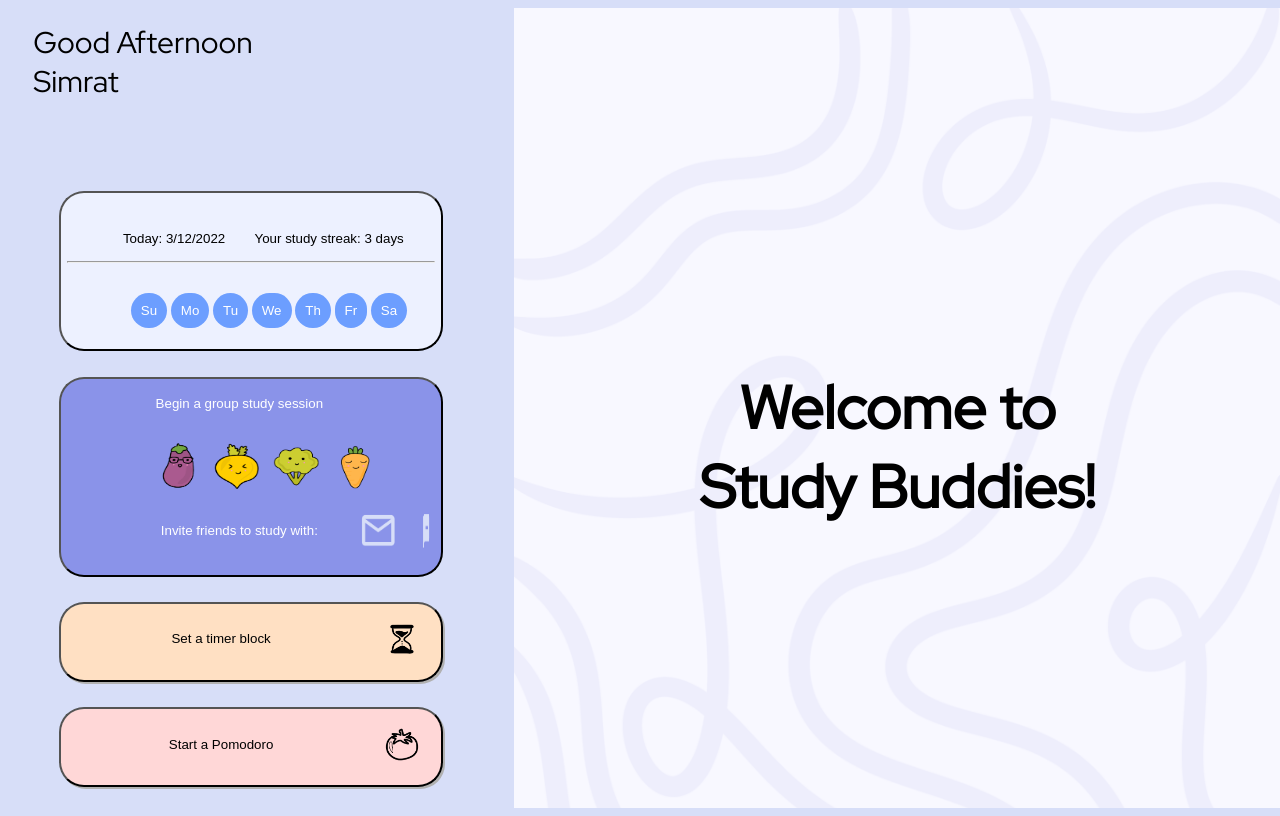
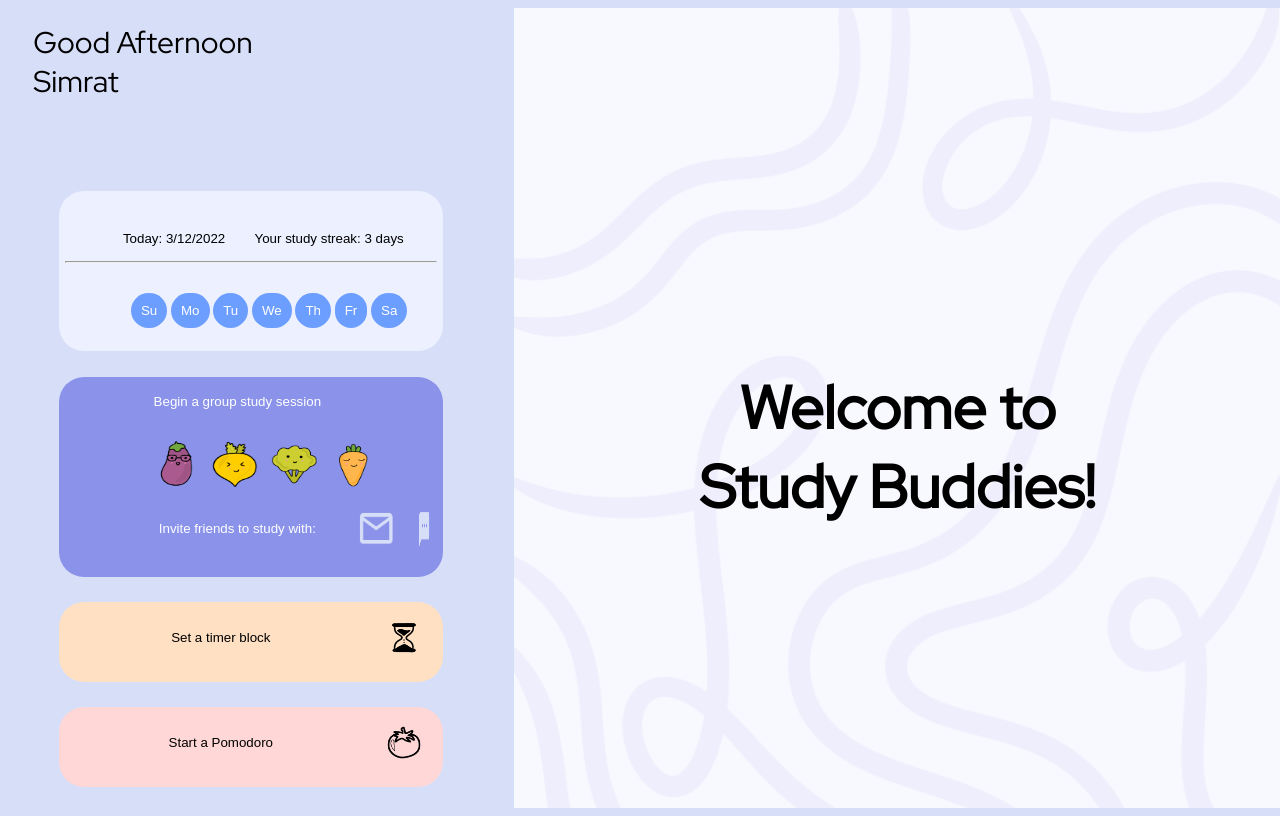
Before and after one commit to amarrahong/StudyBuddies_Web, a website: page pages/index.html in a window 1280 px wide. Drawn offline with Linux system fonts and the light colour scheme.

Commit message:
buttons ho

```diff
--- a/css/style.css
+++ b/css/style.css
@@ -29,6 +29,7 @@ p {
     width: 30vw;
     margin-top: 5%;
     margin-left: 10%;
+    border: none;
 }
 .big-card:hover {
     box-shadow: 0 12px 16px 0 rgba(0,0,0,0.24),0 17px 50px 0 rgba(0,0,0,0.19);
@@ -56,7 +57,8 @@ p {
     width: 30vw;
     margin-top: 5%;
     margin-left: 10%;
-    box-shadow: 2px 2px #b1b1b1;
+    border: none;
+
 }
 #main-container {
     display:grid;
```
